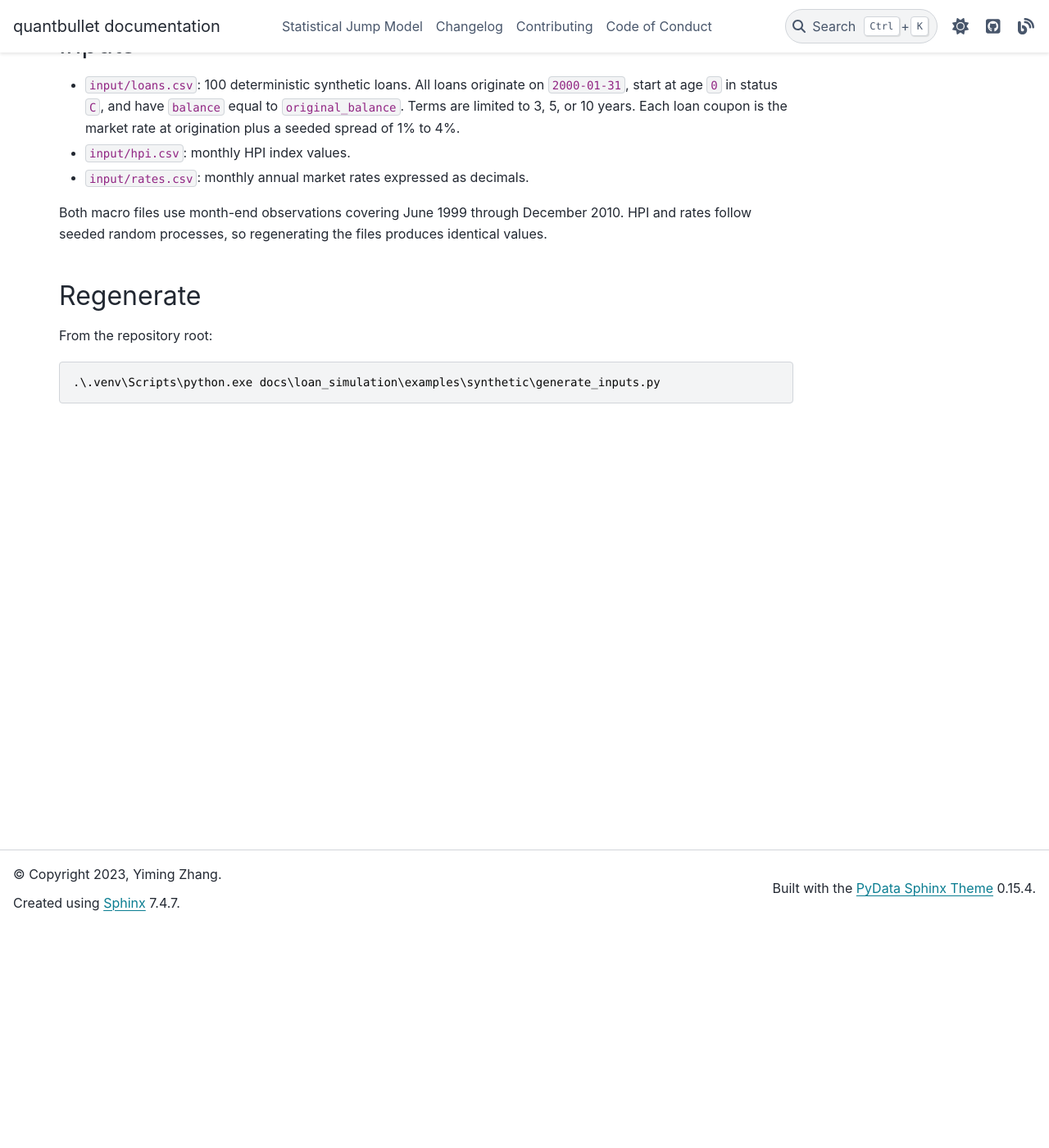
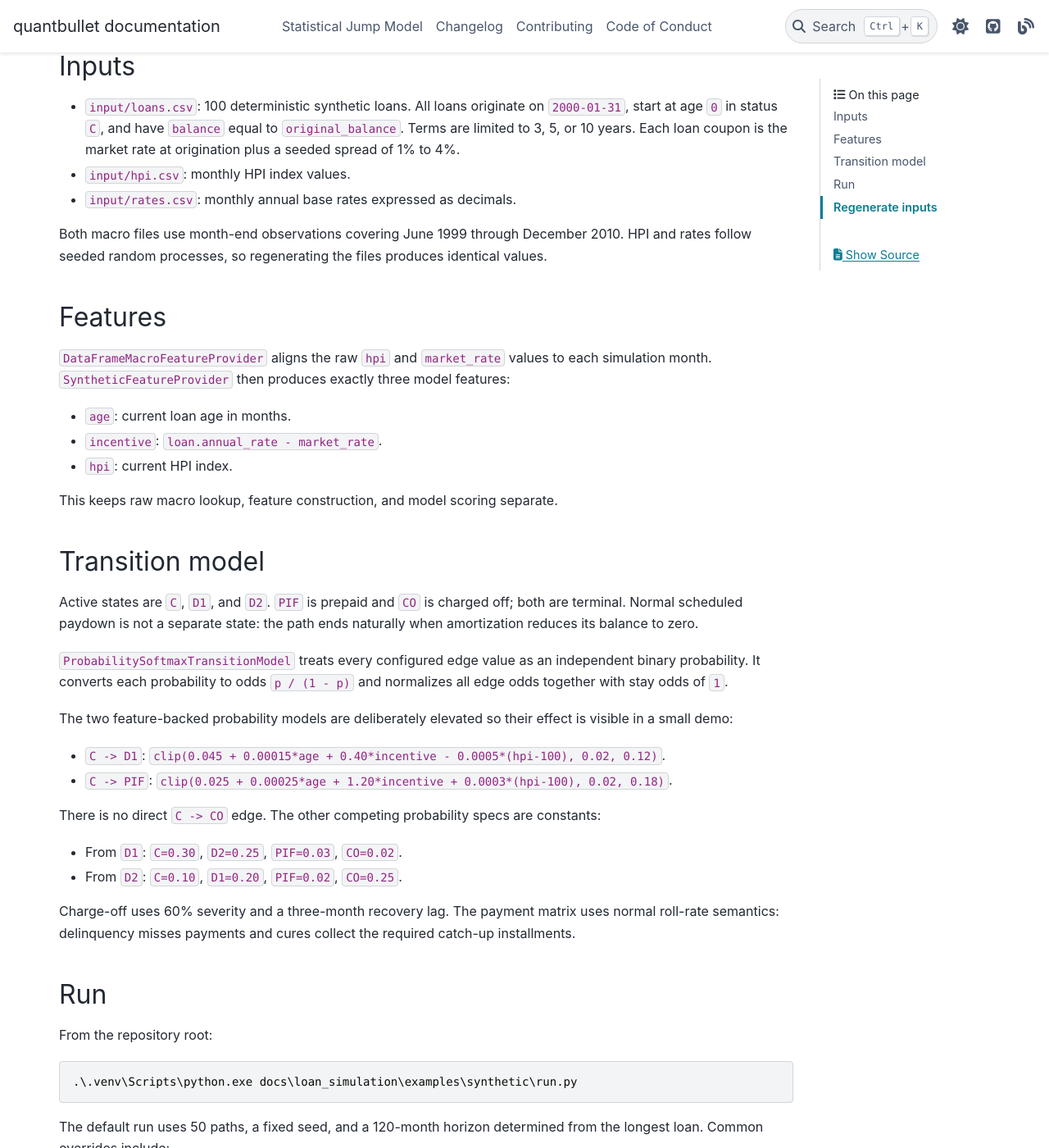
Before and after one commit to YimingZhang07/quantbullet, a Sphinx documentation site: the page built from docs/loan_simulation/examples/synthetic/README.md, in a window 1280 px wide and 1400 px high, scrolled down 270 px. Shown: the whole window at 82% size. Built offline with Sphinx 7.4.7 and the PyData theme 0.15.4, drawn with Linux system fonts in a browser that asks for light colours; pages that are not in the unit, such as notebooks, are missing from menus; some of the changed text lies outside the part shown.

Commit message:
Enhance synthetic loan simulation documentation
- Updated the README.md to provide a comprehensive overview of the synthetic loan simulation example, detailing the complete simulation flow, input data, and feature construction.
- Added sections on model features, transition models, and running the simulation, improving clarity and usability for users.
- Clarified input file descriptions and included instructions for regenerating inputs, ensuring users have all necessary information for effective use of the simulation.

Co-authored-by: Cursor <cursoragent@cursor.com>

````diff
--- a/docs/loan_simulation/examples/synthetic/README.md
+++ b/docs/loan_simulation/examples/synthetic/README.md
@@ -1,8 +1,8 @@
 # Synthetic Loan Simulation Example
 
-This folder will contain a self-contained, model-backed loan simulation example.
-The current first step fixes the synthetic input data; the transition model and
-simulation runner will be added separately.
+This is a self-contained, model-backed example of the complete loan simulation
+flow: CSV inputs, monthly macro lookup, runtime feature construction, competing
+probability models, Monte Carlo paths, cashflow projection, and Excel reporting.
 
 ## Inputs
 
@@ -11,16 +11,82 @@ simulation runner will be added separately.
   `original_balance`. Terms are limited to 3, 5, or 10 years. Each loan coupon
   is the market rate at origination plus a seeded spread of 1% to 4%.
 - `input/hpi.csv`: monthly HPI index values.
-- `input/rates.csv`: monthly annual market rates expressed as decimals.
+- `input/rates.csv`: monthly annual base rates expressed as decimals.
 
 Both macro files use month-end observations covering June 1999 through December
 2010. HPI and rates follow seeded random processes, so regenerating the files
 produces identical values.
 
-## Regenerate
+## Features
+
+`DataFrameMacroFeatureProvider` aligns the raw `hpi` and `market_rate` values to
+each simulation month. `SyntheticFeatureProvider` then produces exactly three
+model features:
+
+- `age`: current loan age in months.
+- `incentive`: `loan.annual_rate - market_rate`.
+- `hpi`: current HPI index.
+
+This keeps raw macro lookup, feature construction, and model scoring separate.
+
+## Transition model
+
+Active states are `C`, `D1`, and `D2`. `PIF` is prepaid and `CO` is charged off;
+both are terminal. Normal scheduled paydown is not a separate state: the path
+ends naturally when amortization reduces its balance to zero.
+
+`ProbabilitySoftmaxTransitionModel` treats every configured edge value as an
+independent binary probability. It converts each probability to odds
+`p / (1 - p)` and normalizes all edge odds together with stay odds of `1`.
+
+The two feature-backed probability models are deliberately elevated so their
+effect is visible in a small demo:
+
+- `C -> D1`:
+  `clip(0.045 + 0.00015*age + 0.40*incentive - 0.0005*(hpi-100), 0.02, 0.12)`.
+- `C -> PIF`:
+  `clip(0.025 + 0.00025*age + 1.20*incentive + 0.0003*(hpi-100), 0.02, 0.18)`.
+
+There is no direct `C -> CO` edge. The other competing probability specs are
+constants:
+
+- From `D1`: `C=0.30`, `D2=0.25`, `PIF=0.03`, `CO=0.02`.
+- From `D2`: `C=0.10`, `D1=0.20`, `PIF=0.02`, `CO=0.25`.
+
+Charge-off uses 60% severity and a three-month recovery lag. The payment matrix
+uses normal roll-rate semantics: delinquency misses payments and cures collect
+the required catch-up installments.
+
+## Run
 
 From the repository root:
 
 ```powershell
+.\.venv\Scripts\python.exe docs\loan_simulation\examples\synthetic\run.py
+```
+
+The default run uses 50 paths, a fixed seed, and a 120-month horizon determined
+from the longest loan. Common overrides include:
+
+```powershell
+.\.venv\Scripts\python.exe docs\loan_simulation\examples\synthetic\run.py `
+  --n-paths 100 `
+  --workers 4 `
+  --include-path-cashflows
+```
+
+Default output:
+
+```text
+docs/loan_simulation/examples/synthetic/synthetic_cashflows.xlsx
+```
+
+The workbook contains `portfolio_metrics`, `portfolio_cashflows`, and
+`loan_cashflows`. `path_cashflows` is optional because the path-level output can
+be large.
+
+## Regenerate inputs
+
+```powershell
 .\.venv\Scripts\python.exe docs\loan_simulation\examples\synthetic\generate_inputs.py
 ```
--- /dev/null
+++ b/docs/loan_simulation/examples/synthetic/feature_builder.py
@@ -0,0 +1,69 @@
+"""Build the three model features used by the synthetic example."""
+
+from __future__ import annotations
+
+from collections.abc import Mapping
+from typing import Any
+
+import pandas as pd
+
+from quantbullet.loan_simulation import (
+    FeatureContext,
+    Loan,
+    LoanState,
+    PeriodCashflow,
+    RuntimeFeatureProvider,
+)
+
+
+MODEL_FEATURE_NAMES = ("age", "incentive", "hpi")
+
+
+def build_feature_dict(context: FeatureContext) -> Mapping[str, float]:
+    """Return only the declared model features from a transition context."""
+    return {
+        feature_name: float(context.model_features[feature_name])
+        for feature_name in MODEL_FEATURE_NAMES
+    }
+
+
+class SyntheticFeatureProvider(RuntimeFeatureProvider):
+    """Derive model features from loan state and monthly macro inputs."""
+
+    def initialize_path_state(
+        self,
+        loan: Loan,
+        start_period: pd.Period,
+    ) -> None:
+        """Initialize no path-local state because all features are current-period."""
+        del loan, start_period
+        return None
+
+    def model_features_for_period(
+        self,
+        *,
+        loan: Loan,
+        current_state: LoanState,
+        period_date: pd.Period,
+        macro_features: Mapping[str, Any],
+        path_features: Mapping[str, Any],
+        feature_state: Any,
+    ) -> Mapping[str, float]:
+        del period_date, path_features, feature_state
+        market_rate = float(macro_features["market_rate"])
+        return {
+            "age": float(current_state.age_months),
+            "incentive": float(loan.annual_rate) - market_rate,
+            "hpi": float(macro_features["hpi"]),
+        }
+
+    def advance_path_state(
+        self,
+        *,
+        feature_state: Any,
+        cashflow: PeriodCashflow,
+        next_state: LoanState,
+    ) -> None:
+        """Advance no state because every feature is rebuilt for each period."""
+        del feature_state, cashflow, next_state
+        return None
--- /dev/null
+++ b/docs/loan_simulation/examples/synthetic/models.py
@@ -0,0 +1,111 @@
+"""Probability models and transition graph for the synthetic example."""
+
+from __future__ import annotations
+
+from dataclasses import dataclass
+
+from feature_builder import build_feature_dict
+from quantbullet.loan_simulation import (
+    FeatureContext,
+    ProbabilitySoftmaxTransitionModel,
+    StatusConfig,
+)
+
+
+CURRENT = "C"
+DELINQUENT_1 = "D1"
+DELINQUENT_2 = "D2"
+PREPAID = "PIF"
+CHARGED_OFF = "CO"
+
+
+@dataclass(frozen=True)
+class BoundedLinearProbabilityModel:
+    """Score a bounded binary probability from age, incentive, and HPI."""
+
+    intercept: float
+    age_coefficient: float
+    incentive_coefficient: float
+    hpi_coefficient: float
+    minimum: float
+    maximum: float
+    hpi_center: float = 100.0
+
+    def __post_init__(self) -> None:
+        if not 0.0 <= self.minimum <= self.maximum < 1.0:
+            raise ValueError("Probability bounds must satisfy 0 <= min <= max < 1")
+
+    def __call__(self, context: FeatureContext) -> float:
+        features = build_feature_dict(context)
+        probability = (
+            self.intercept
+            + self.age_coefficient * features["age"]
+            + self.incentive_coefficient * features["incentive"]
+            + self.hpi_coefficient * (features["hpi"] - self.hpi_center)
+        )
+        return min(max(probability, self.minimum), self.maximum)
+
+
+C_TO_D1_MODEL = BoundedLinearProbabilityModel(
+    intercept=0.045,
+    age_coefficient=0.00015,
+    incentive_coefficient=0.40,
+    hpi_coefficient=-0.0005,
+    minimum=0.02,
+    maximum=0.12,
+)
+
+C_TO_PIF_MODEL = BoundedLinearProbabilityModel(
+    intercept=0.025,
+    age_coefficient=0.00025,
+    incentive_coefficient=1.20,
+    hpi_coefficient=0.0003,
+    minimum=0.02,
+    maximum=0.18,
+)
+
+
+def build_status_config() -> StatusConfig:
+    return StatusConfig(
+        valid_statuses={
+            CURRENT,
+            DELINQUENT_1,
+            DELINQUENT_2,
+            PREPAID,
+            CHARGED_OFF,
+        },
+        terminal_statuses={PREPAID, CHARGED_OFF},
+        prepay_statuses={PREPAID},
+        default_statuses={CHARGED_OFF},
+        delinquency_buckets={
+            DELINQUENT_1: "dq30_balance",
+            DELINQUENT_2: "dq60_balance",
+        },
+    )
+
+
+def build_transition_model(
+    status_config: StatusConfig | None = None,
+) -> ProbabilitySoftmaxTransitionModel:
+    config = status_config or build_status_config()
+    return ProbabilitySoftmaxTransitionModel(
+        probabilities={
+            CURRENT: {
+                DELINQUENT_1: C_TO_D1_MODEL,
+                PREPAID: C_TO_PIF_MODEL,
+            },
+            DELINQUENT_1: {
+                CURRENT: 0.30,
+                DELINQUENT_2: 0.25,
+                PREPAID: 0.03,
+                CHARGED_OFF: 0.02,
+            },
+            DELINQUENT_2: {
+                CURRENT: 0.10,
+                DELINQUENT_1: 0.20,
+                PREPAID: 0.02,
+                CHARGED_OFF: 0.25,
+            },
+        },
+        status_config=config,
+    )
--- /dev/null
+++ b/docs/loan_simulation/examples/synthetic/run.py
@@ -0,0 +1,247 @@
+"""Run the end-to-end synthetic loan simulation example."""
+
+from __future__ import annotations
+
+import argparse
+from pathlib import Path
+
+import pandas as pd
+
+from feature_builder import SyntheticFeatureProvider
+from models import (
+    CHARGED_OFF,
+    CURRENT,
+    DELINQUENT_1,
+    DELINQUENT_2,
+    PREPAID,
+    build_status_config,
+    build_transition_model,
+)
+from quantbullet.loan_simulation import (
+    CashflowEngine,
+    ConstantRecoveryLagProvider,
+    ConstantSeverityProvider,
+    DataFrameMacroFeatureProvider,
+    Loan,
+    LoanSimulator,
+    MatrixPaymentPolicy,
+    PortfolioSimulator,
+    StatusConfig,
+    write_simulation_workbook,
+)
+
+
+EXAMPLE_DIR = Path(__file__).resolve().parent
+INPUT_DIR = EXAMPLE_DIR / "input"
+LOANS_PATH = INPUT_DIR / "loans.csv"
+HPI_PATH = INPUT_DIR / "hpi.csv"
+RATES_PATH = INPUT_DIR / "rates.csv"
+OUTPUT_PATH = EXAMPLE_DIR / "synthetic_cashflows.xlsx"
+
+N_PATHS = 50
+SEED = 20260726
+CHARGE_OFF_SEVERITY = 0.60
+RECOVERY_LAG_MONTHS = 3
+
+
+def load_loans(path: Path = LOANS_PATH) -> tuple[list[Loan], pd.Period]:
+    frame = pd.read_csv(path)
+    required_columns = {
+        "loan_id",
+        "origination_date",
+        "original_balance",
+        "balance",
+        "annual_rate",
+        "term_months",
+        "age_months",
+        "status",
+    }
+    missing_columns = required_columns - set(frame.columns)
+    if missing_columns:
+        raise ValueError(f"Loan input is missing columns: {sorted(missing_columns)}")
+    if frame.empty:
+        raise ValueError("Loan input must contain at least one loan")
+
+    origination_dates = pd.to_datetime(frame["origination_date"], errors="raise")
+    origination_periods = origination_dates.dt.to_period("M")
+    unique_periods = origination_periods.unique()
+    if len(unique_periods) != 1:
+        raise ValueError("All synthetic loans must share one origination month")
+    start_period = pd.Period(unique_periods[0], freq="M")
+
+    loans = [
+        Loan(
+            loan_id=str(row.loan_id),
+            balance=float(row.balance),
+            annual_rate=float(row.annual_rate),
+            term_months=int(row.term_months),
+            original_balance=float(row.original_balance),
+            age_months=int(row.age_months),
+            status=str(row.status),
+            metadata={"origination_date": str(row.origination_date)},
+        )
+        for row in frame.itertuples(index=False)
+    ]
+    return loans, start_period
+
+
+def load_macro_features(
+    hpi_path: Path = HPI_PATH,
+    rates_path: Path = RATES_PATH,
+) -> pd.DataFrame:
+    hpi = _load_macro_series(hpi_path, "hpi")
+    rates = _load_macro_series(rates_path, "market_rate")
+    macro = hpi.merge(
+        rates,
+        on="date",
+        how="outer",
+        validate="one_to_one",
+        indicator=True,
+    )
+    unmatched = macro.loc[macro["_merge"] != "both", "date"]
+    if not unmatched.empty:
+        dates = sorted(timestamp.date().isoformat() for timestamp in unmatched)
+        raise ValueError(f"HPI and rates dates do not match: {dates}")
+
+    return (
+        macro.drop(columns="_merge")
+        .sort_values("date")
+        .set_index("date")[["hpi", "market_rate"]]
+    )
+
+
+def _load_macro_series(path: Path, value_column: str) -> pd.DataFrame:
+    frame = pd.read_csv(path)
+    required_columns = {"date", value_column}
+    missing_columns = required_columns - set(frame.columns)
+    if missing_columns:
+        raise ValueError(f"{path.name} is missing columns: {sorted(missing_columns)}")
+    if frame.empty:
+        raise ValueError(f"{path.name} must contain at least one row")
+
+    frame = frame.loc[:, ["date", value_column]].copy()
+    frame["date"] = pd.to_datetime(frame["date"], errors="raise")
+    frame[value_column] = pd.to_numeric(frame[value_column], errors="raise")
+    return frame
+
+
+def build_payment_policy(status_config: StatusConfig) -> MatrixPaymentPolicy:
+    statuses = [CURRENT, DELINQUENT_1, DELINQUENT_2, PREPAID, CHARGED_OFF]
+    payment_matrix = {
+        CURRENT: {
+            CURRENT: 1,
+            DELINQUENT_1: 0,
+            DELINQUENT_2: 0,
+            PREPAID: 0,
+            CHARGED_OFF: 0,
+        },
+        DELINQUENT_1: {
+            CURRENT: 2,
+            DELINQUENT_1: 1,
+            DELINQUENT_2: 0,
+            PREPAID: 0,
+            CHARGED_OFF: 0,
+        },
+        DELINQUENT_2: {
+            CURRENT: 3,
+            DELINQUENT_1: 2,
+            DELINQUENT_2: 1,
+            PREPAID: 0,
+            CHARGED_OFF: 0,
+        },
+        PREPAID: {status: 0 for status in statuses},
+        CHARGED_OFF: {status: 0 for status in statuses},
+    }
+    return MatrixPaymentPolicy(payment_matrix, status_config=status_config)
+
+
+def build_cashflow_engine(status_config: StatusConfig) -> CashflowEngine:
+    return CashflowEngine(
+        payment_policy=build_payment_policy(status_config),
+        severity_provider=ConstantSeverityProvider(CHARGE_OFF_SEVERITY),
+        recovery_lag_provider=ConstantRecoveryLagProvider(RECOVERY_LAG_MONTHS),
+        status_config=status_config,
+    )
+
+
+def build_simulator(
+    *,
+    start_period: pd.Period,
+    macro_features: pd.DataFrame,
+    horizon: int,
+    n_paths: int,
+) -> LoanSimulator:
+    status_config = build_status_config()
+    return LoanSimulator(
+        transition_model=build_transition_model(status_config),
+        cashflow_engine=build_cashflow_engine(status_config),
+        horizon=horizon,
+        n_paths=n_paths,
+        seed=SEED,
+        start_date=start_period,
+        macro_provider=DataFrameMacroFeatureProvider(macro_features),
+        runtime_feature_provider=SyntheticFeatureProvider(),
+    )
+
+
+def parse_args() -> argparse.Namespace:
+    parser = argparse.ArgumentParser(description="Run the synthetic loan simulation.")
+    parser.add_argument("--loans", type=Path, default=LOANS_PATH)
+    parser.add_argument("--hpi", type=Path, default=HPI_PATH)
+    parser.add_argument("--rates", type=Path, default=RATES_PATH)
+    parser.add_argument("--output", type=Path, default=OUTPUT_PATH)
+    parser.add_argument("--n-paths", type=int, default=N_PATHS)
+    parser.add_argument(
+        "--horizon",
+        type=int,
+        default=0,
+        help="Simulation months. Use 0 to run through the longest loan term.",
+    )
+    parser.add_argument("--workers", type=int, default=1)
+    parser.add_argument(
+        "--max-loans",
+        type=int,
+        default=0,
+        help="Maximum loans to run. Use 0 or a negative value for all loans.",
+    )
+    parser.add_argument("--include-path-cashflows", action="store_true")
+    return parser.parse_args()
+
+
+def main() -> None:
+    args = parse_args()
+    loans, start_period = load_loans(args.loans)
+    if args.max_loans > 0:
+        loans = loans[: args.max_loans]
+    horizon = args.horizon if args.horizon > 0 else max(
+        loan.remaining_term_months for loan in loans
+    )
+    simulator = build_simulator(
+        start_period=start_period,
+        macro_features=load_macro_features(args.hpi, args.rates),
+        horizon=horizon,
+        n_paths=args.n_paths,
+    )
+    portfolio_simulator = PortfolioSimulator(simulator)
+    if args.workers > 1:
+        result = portfolio_simulator.simulate_parallel(loans, workers=args.workers)
+    else:
+        result = portfolio_simulator.simulate(loans)
+
+    args.output.parent.mkdir(parents=True, exist_ok=True)
+    frames = write_simulation_workbook(
+        result,
+        args.output,
+        include_path_cashflows=args.include_path_cashflows,
+    )
+    metrics = frames["portfolio_metrics"]
+    print(metrics[["period", "cpr", "cdr", "cumulative_loss_rate"]].to_string(index=False))
+    print(
+        f"Simulated {len(loans)} loans x {args.n_paths} paths x "
+        f"{horizon} months"
+    )
+    print(f"Wrote {args.output}")
+
+
+if __name__ == "__main__":
+    main()
````
Also changed, not shown: 3 other files.
